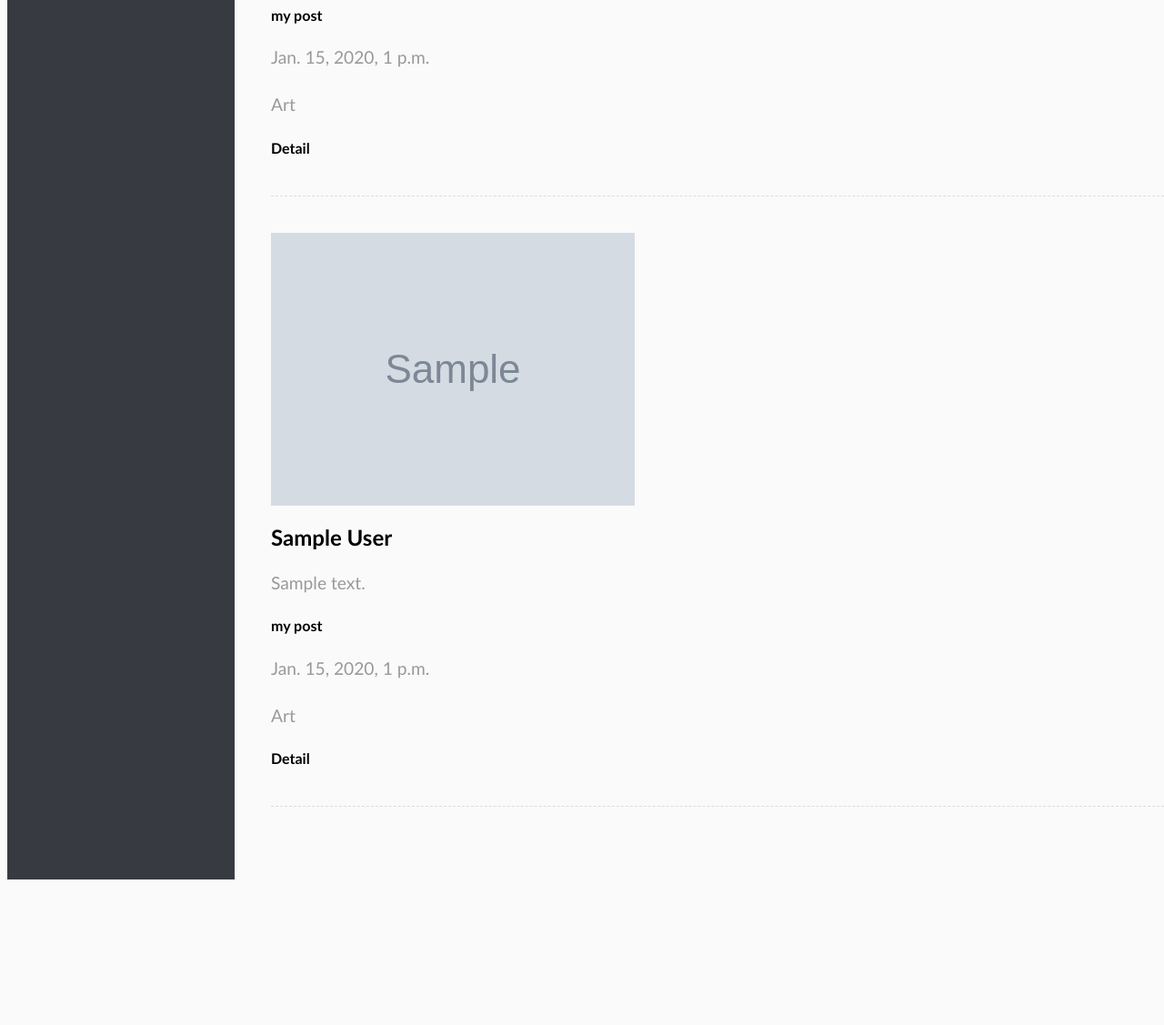
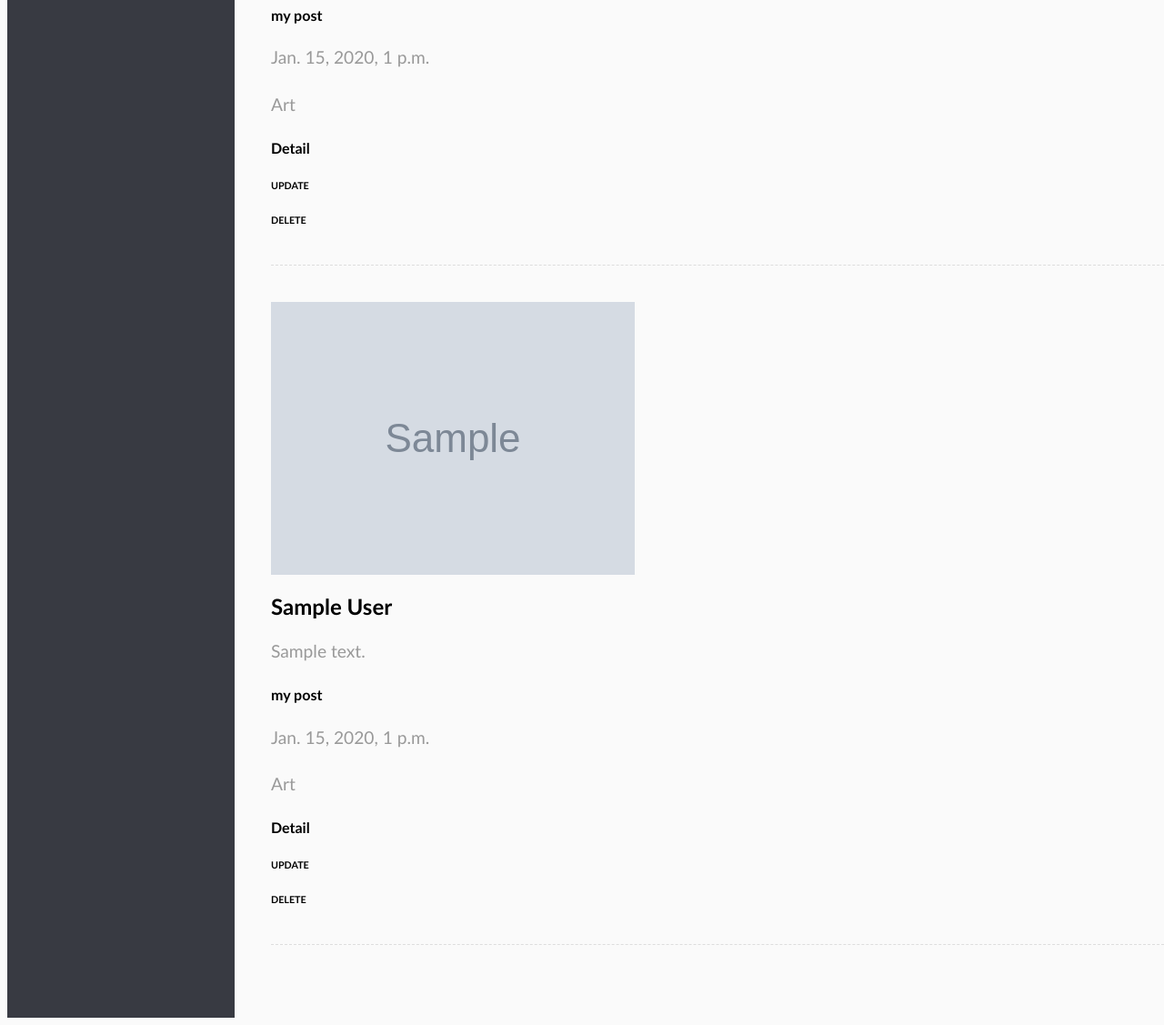
Before and after one commit to AlexCorvis93/HypeSoc, a Django app: page / in a window 1280 px wide; the page is wider, and only the part inside the window is pictured. Shown: the part 464-1591 px from the top of that part at 91% size. Before the commit the page ends 1431 px from the top of that part, so only its background shows below. Run offline with Django 3.2, Linux system fonts and the light colour scheme; a user stored in the database is signed in; tables that the repository leaves empty hold one stand-in row (values such as "Sample post"); grey boxes marked "Sample" are stand-in pictures; some libraries are stand-ins or nearby versions.

Commit message:
добавлена система подписок, отображение постов на тех, кого подписан,исправлена форма комментов

```diff
--- a/hype/user/serializers.py
+++ b/hype/user/serializers.py
@@ -17,8 +17,8 @@ class ProfileSerializer(serializers.ModelSerializer):
 
 
 class PostSerializer(serializers.ModelSerializer):
-    title = serializers.CharField(max_length=400, style={'template': 'user/form_post.html'})
-    text = serializers.CharField(max_length=1000, style={'base_template': 'textarea.html', 'rows': 7})
+    title = serializers.CharField(max_length=400)
+    text = serializers.CharField(max_length=1000, style={'base_template': 'textarea.html', 'rows': 4})
     category = serializers.ChoiceField(choices=Category_choices)
     img = serializers.ImageField(max_length=None, allow_empty_file=False, use_url=True)
 
--- a/hype/user/templates/user/create_post_api.html
+++ b/hype/user/templates/user/create_post_api.html
@@ -11,7 +11,7 @@
 <h3>New post</h3>
 <form method="post" novalidate enctype="multipart/form-data">
     {% csrf_token %}
-    <H4>{% render_form serializer %}</H4>
+    <H4>{% render_form serializer template_pack='rest_framework/vertical'%}</H4>
     <button type="submit" class="btn btn-default">SAVE</button>
 </form>
 {% endblock %}
--- a/hype/user/templates/user/news.html
+++ b/hype/user/templates/user/news.html
@@ -67,6 +67,10 @@
             <p>{{post.public_time}}</p>
             <p>{{post.get_category_display}}</p>
              <h4><a href="{% url 'post_detail' pk=post.pk %}">Detail</a></h4>
+            {% if post.author == prof %}
+            <h6><a href="{% url 'new_posT' pk=post.pk %}">UPDATE</a></h6>
+            <h6><a href="{% url 'delete' pk=post.pk %}">DELETE</a></h6>
+            {% endif %}
             <div class="line"></div>
             {% endfor %}
             <p>{% include 'user/paginator.html' %}</p>
```
